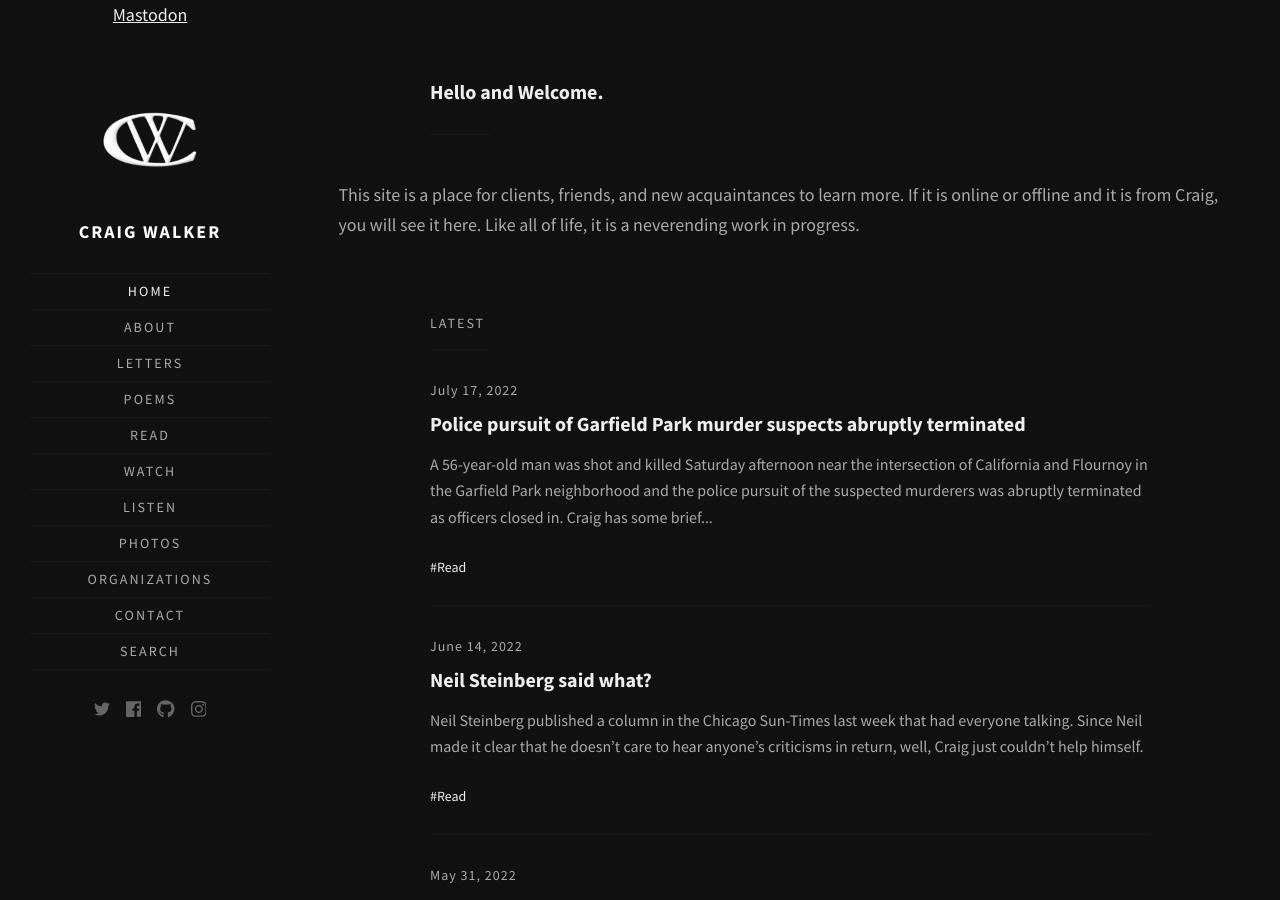
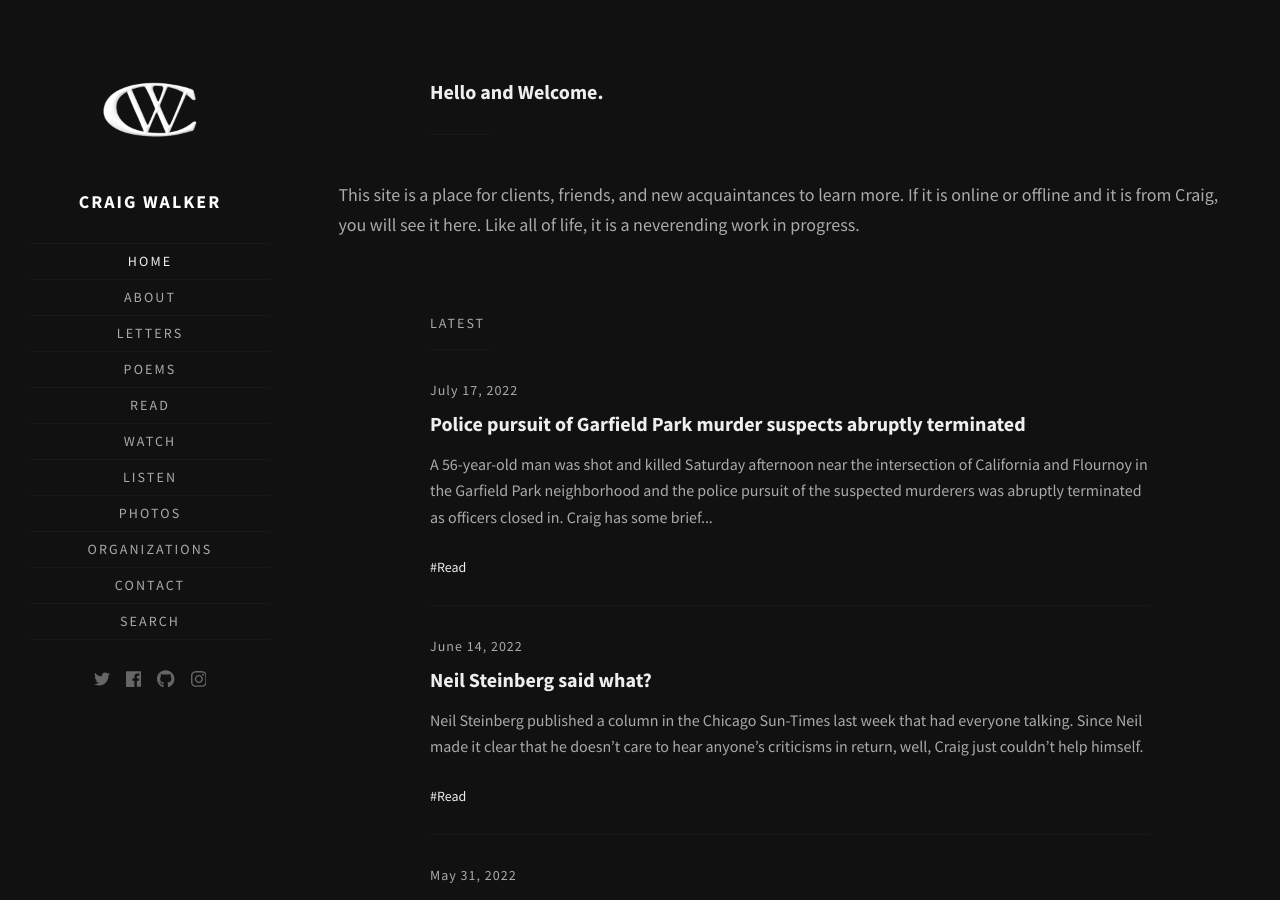
Before and after one commit to walkercraig/walkercraig, a Jekyll site: the page built from index.html, in a window 1280 px wide and 900 px high. Built offline with Jekyll 4.4.1, drawn with Linux system fonts in a browser that asks for light colours; some web fonts are replaced; the list of posts is cut into pages by our own code.

Commit message:
Update header.html

```diff
--- a/_includes/header.html
+++ b/_includes/header.html
@@ -1,5 +1,4 @@
 <header id="masthead" class="site-header">
-    <a rel="me" href="https://chicago.us.org/@craig">Mastodon</a>
     <div class="site-header-wrap">
         <div class="site-header-inside">
 
```
